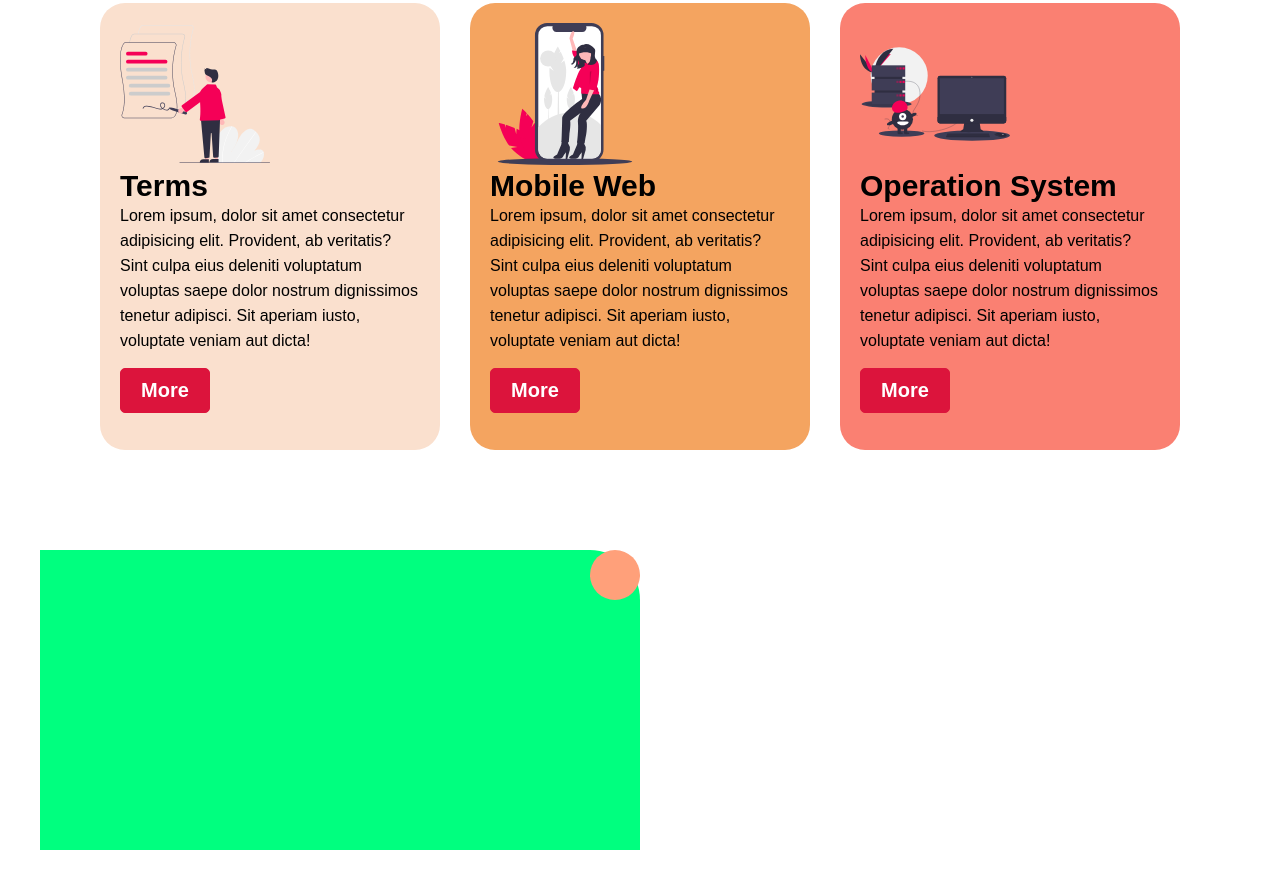
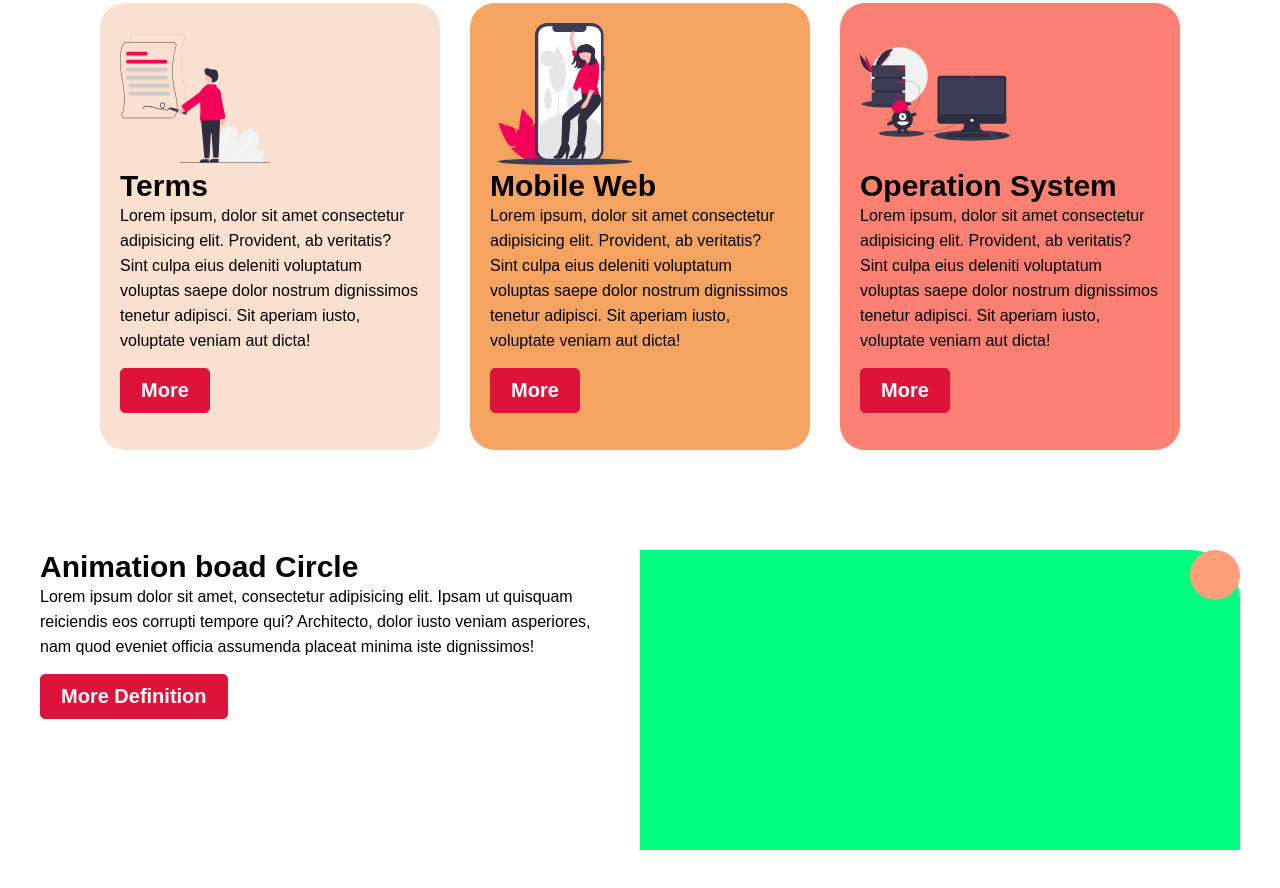
Before and after one commit to forhadbinamir/practice-repo-1, a plain HTML site: page index.html in a window 1280 px wide. Shown: the part 1710-2598 px from the top of the page. Before the commit the page ends 2560 px from the top, so only its background shows below. Drawn offline with Linux system fonts and the light colour scheme.

Commit message:
animation boad update

```diff
--- a/css/style.css
+++ b/css/style.css
@@ -377,7 +377,7 @@ p{
 
     padding-top: 180px;
     display: block;
-    transition:1s ease-in-out
+    transition:3s infinite;
 }
 .service-item:hover h1{
     opacity: 0;
--- a/index.html
+++ b/index.html
@@ -146,9 +146,21 @@
             </div>
         </section>
         <section>
-            <div class="field">
-                <div class="ball"></div>
+            <div class="animation-area banner">
+                <div class="animation-content">
+                    <h1>Animation boad Circle</h1>
+                    <p>Lorem ipsum dolor sit amet, consectetur adipisicing elit. Ipsam ut quisquam reiciendis eos
+                        corrupti tempore qui? Architecto, dolor iusto veniam asperiores, nam quod eveniet officia
+                        assumenda placeat minima iste dignissimos!</p>
+                    <a class="link-button" target="_blank" href="">More Definition</a>
+                </div>
+                <div class="animation-field">
+                    <div class="field">
+                        <div class="ball"></div>
+                    </div>
+                </div>
             </div>
+
         </section>
 
     </main>
```
